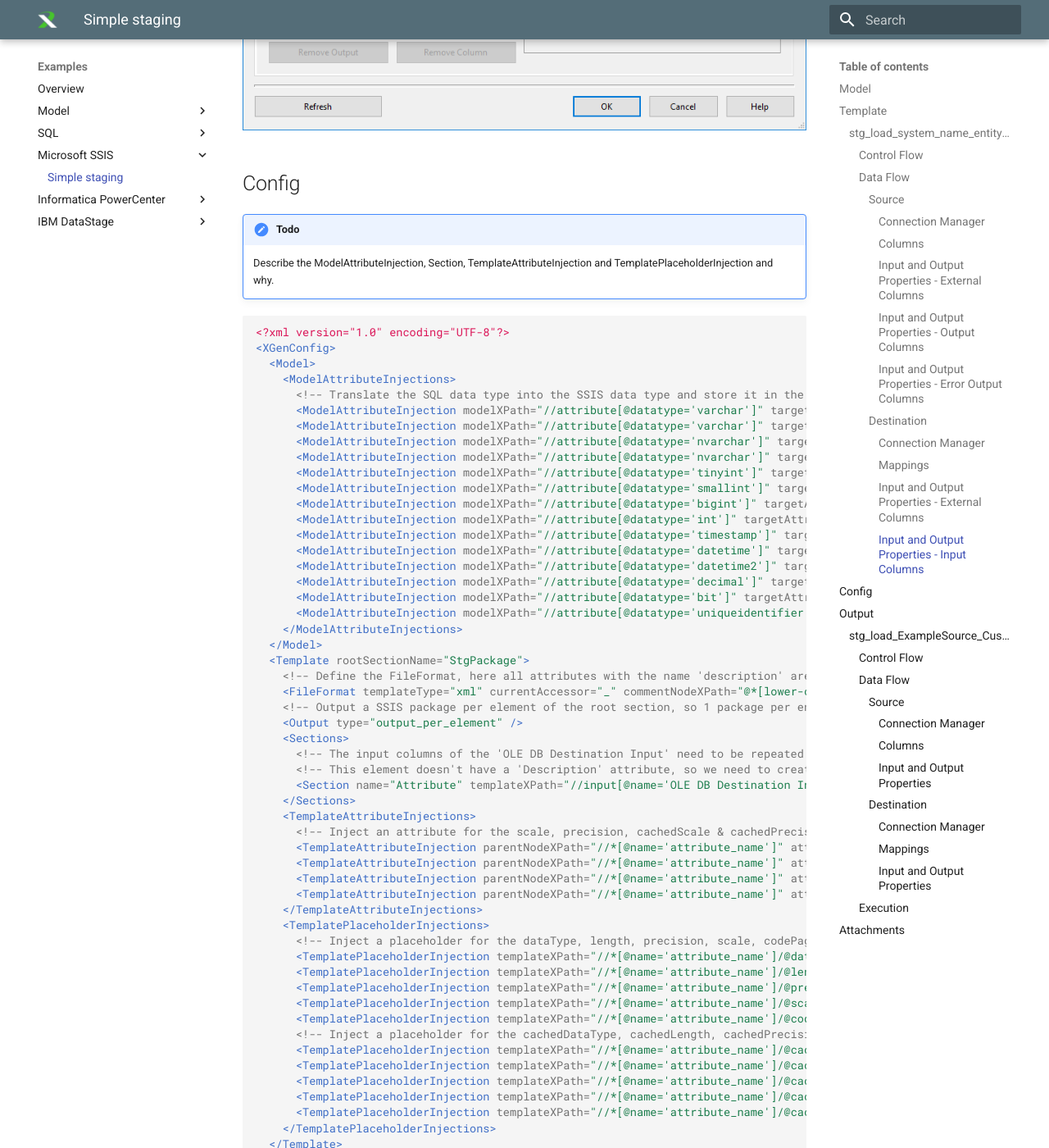
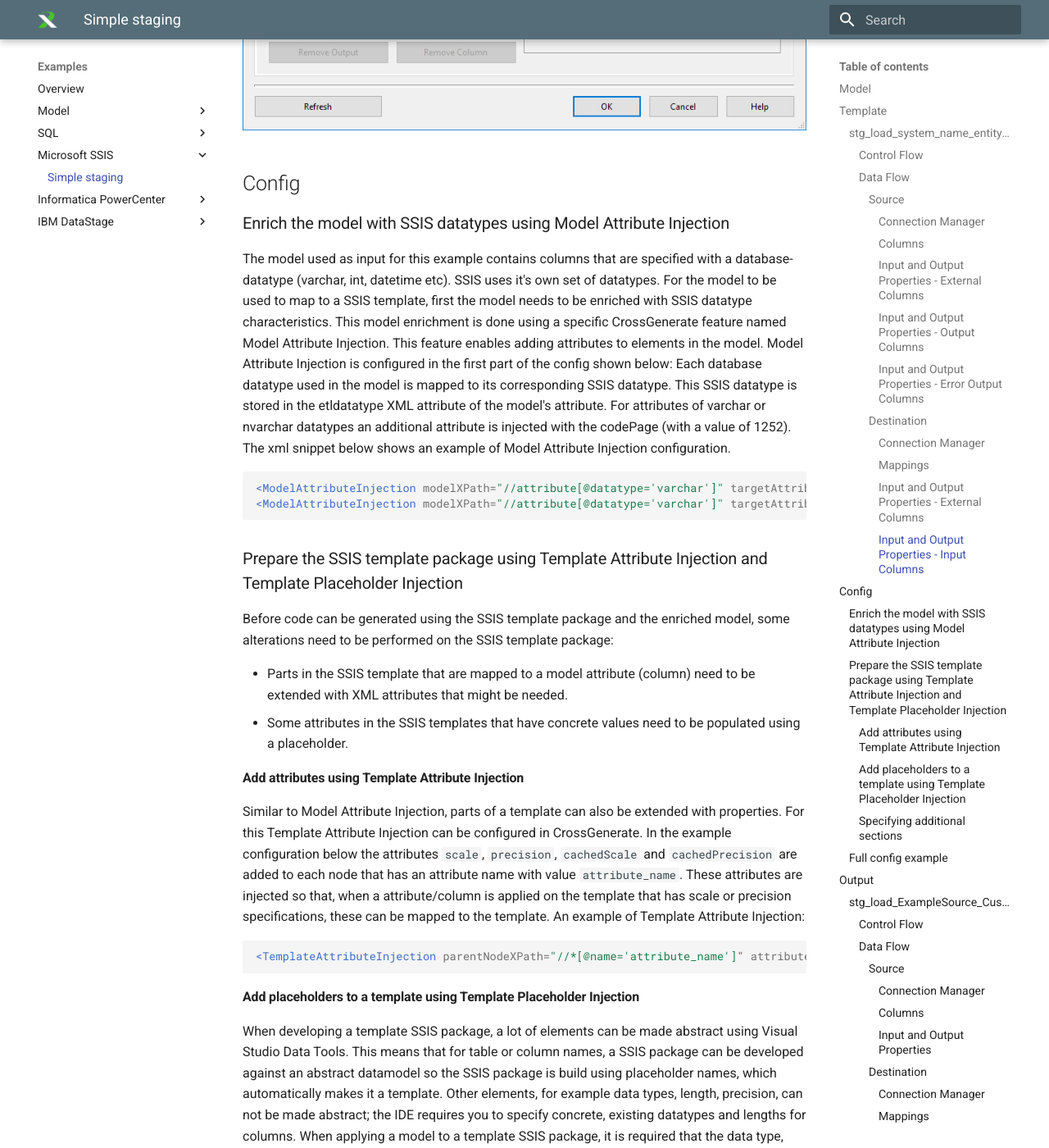
Before and after one commit to CrossBreezeNL/CrossGenerate, an MkDocs documentation site: the page built from Documentation/docs/Examples/Microsoft_SSIS/Simple_staging.md, in a window 1280 px wide and 1400 px high, scrolled down 8795 px. Shown: the whole window at 82% size. Built offline with MkDocs 1.6.1 and Material for MkDocs 9.7.7, drawn with Linux system fonts in a browser that asks for light colours; old or Windows-style settings are respelled for this version of MkDocs; some of the changed text lies outside the part shown.

Commit message:
Added descriptions for model attribute injection, template attribute injection, template placeholder injection and section definition from config

````diff
--- a/Documentation/docs/Examples/Microsoft_SSIS/Simple_staging.md
+++ b/Documentation/docs/Examples/Microsoft_SSIS/Simple_staging.md
@@ -75,8 +75,42 @@ In the mappings tab we make sure all columns are mapped. Here the mapping of the
 
 ## Config
 
-!!! todo
-    Describe the ModelAttributeInjection, Section, TemplateAttributeInjection and TemplatePlaceholderInjection and why.
+### Enrich the model with SSIS datatypes using Model Attribute Injection
+The model used as input for this example contains columns that are specified with a database-datatype (varchar, int, datetime etc). SSIS uses it's own set of datatypes. For the model to be used to map to a SSIS template, first the model needs to be enriched with SSIS datatype characteristics. This model enrichment is done using a specific CrossGenerate feature named Model Attribute Injection. This feature enables adding attributes to elements in the model.
+Model Attribute Injection is configured in the first part of the config shown below: Each database datatype used in the model is mapped to its corresponding SSIS datatype. This SSIS datatype is stored in the etldatatype XML attribute of the model's attribute. For attributes of varchar or nvarchar datatypes an additional attribute is injected with the codePage (with a value of 1252). The xml snippet below shows an example of Model Attribute Injection configuration.
+```xml
+<ModelAttributeInjection modelXPath="//attribute[@datatype='varchar']" targetAttribute="etldatatype" targetValue="str"/>
+<ModelAttributeInjection modelXPath="//attribute[@datatype='varchar']" targetAttribute="codePage" targetValue="1252"/>
+
+```
+
+### Prepare the SSIS template package using Template Attribute Injection and Template Placeholder Injection
+Before code can be generated using the SSIS template package and the enriched model, some alterations need to be performed on the SSIS template package:
+
+- Parts in the SSIS template that are mapped to a model attribute (column) need to be extended with XML attributes that might be needed.
+- Some attributes in the SSIS templates that have concrete values need to be populated using a placeholder.
+
+#### Add attributes using Template Attribute Injection
+Similar to Model Attribute Injection, parts of a template can also be extended with properties. For this Template Attribute Injection can be configured in CrossGenerate. In the example configuration below the attributes `scale`, `precision`, `cachedScale` and `cachedPrecision` are added to each node that has an attribute name with value `attribute_name`. These attributes are injected so that, when a attribute/column is applied on the template that has scale or precision specifications, these can be mapped to the template.
+An example of Template Attribute Injection:
+```xml
+<TemplateAttributeInjection parentNodeXPath="//*[@name='attribute_name']" attributeName="scale" defaultValue=""/>
+```
+
+#### Add placeholders to a template using Template Placeholder Injection
+When developing a template SSIS package, a lot of elements can be made abstract using Visual Studio Data Tools. This means that for table or column names, a SSIS package can be developed against an abstract datamodel so the SSIS package is build using placeholder names, which automatically makes it a template. Other elements, for example data types, length, precision,  can not be made abstract; the IDE requires you to specify concrete, existing datatypes and lengths for columns. When applying a model to a template SSIS package, it is required that the data type, length and other characteristics are substituted from the model. This is only possible if the elements that need to be subsituted contain placeholders in the SSIS template package. Template Placeholder Injections enables inserting placeholders in a template in parts that cannot be made abstract from the IDE. An example of a template placeholder injection is shown below:
+```xml
+ <TemplatePlaceholderInjection templateXPath="//*[@name='attribute_name']/@dataType"  modelNode="etldatatype" scope="current" />
+```
+The example looks for all  elements in the template that have a `name` attribute with value `attribute_name`. For these elements the dataType attribute is populated with a placeholder referencing the `etldatatype` attribute from the model.
+
+#### Specifying additional sections
+As can be seen in the config below, there is a section defined named `Attribute` that references input columns for an OLE DB Destination Input. This section is defined in the config since the input columns o the OLE DB Destination input cannot be given a section annotation in the IDE.
+```xml
+ <Section name="Attribute" templateXPath="//input[@name='OLE DB Destination Input']/inputColumns/inputColumn[@cachedName='attribute_name']"/>
+```
+
+### Full config example
 
 ```xml
 <?xml version="1.0" encoding="UTF-8"?>
````
Also changed, not shown: 1 other file.
